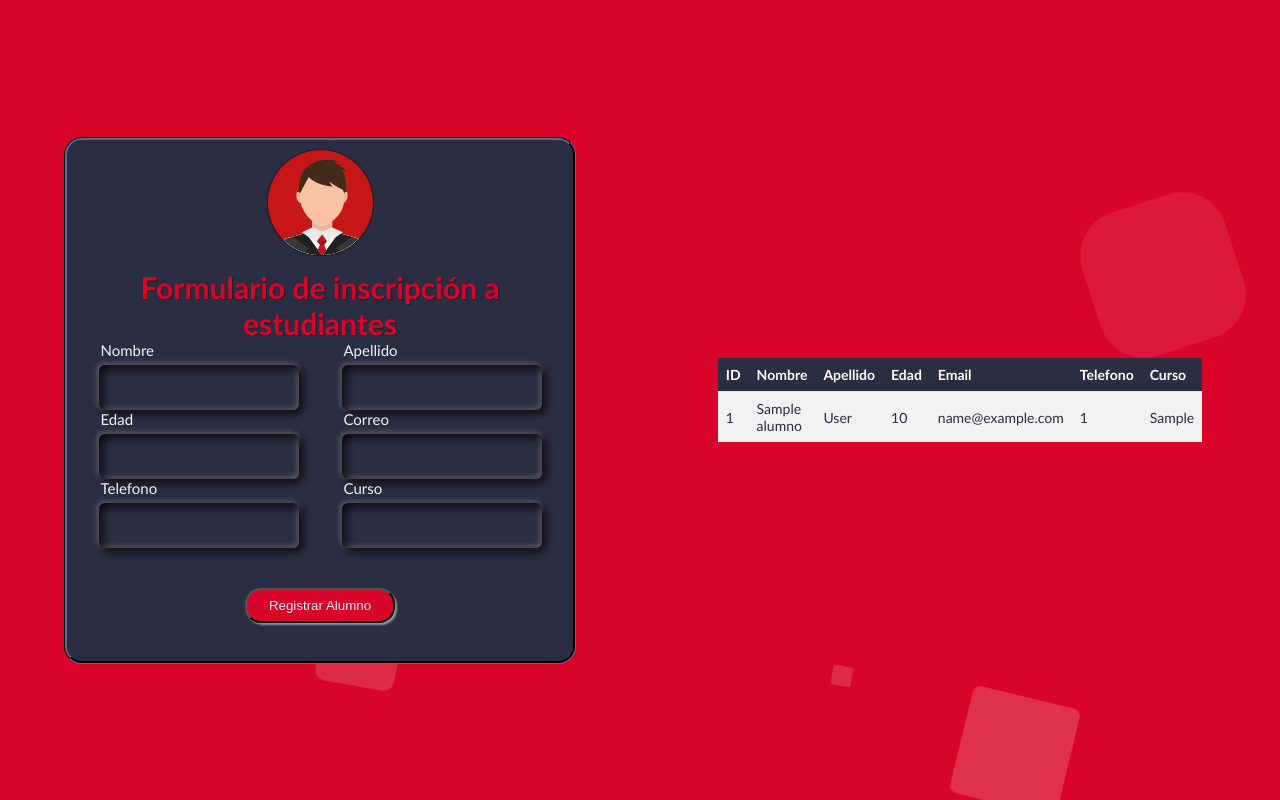
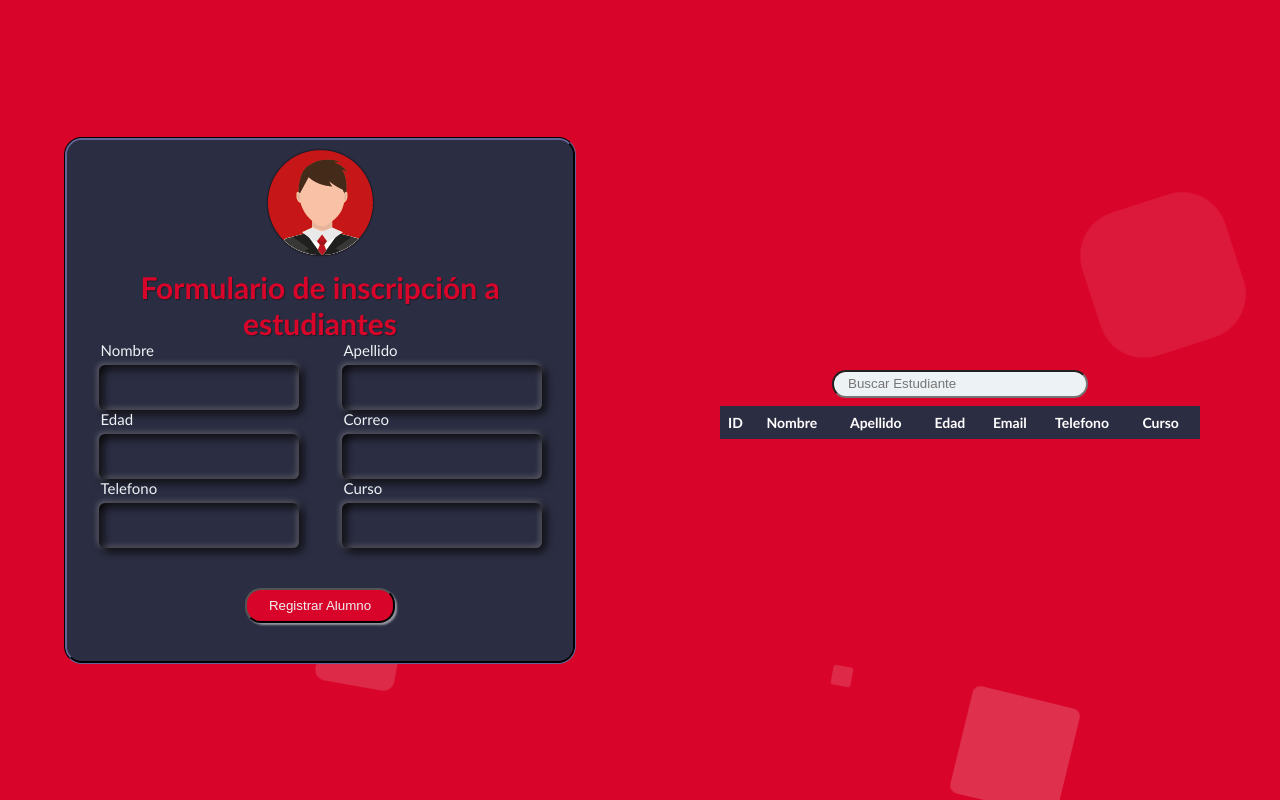
Before and after one commit to nedagosa-cod/EstudiantesPHP, a PHP site: page / in a window 1280 px wide. Run offline with PHP 8.4, Linux system fonts and the light colour scheme; tables that the repository leaves empty hold one stand-in row (values such as "Sample post"); lists and menus that the app fills with data are empty.

Commit message:
fix ajax request

```diff
--- a/index.php
+++ b/index.php
@@ -73,10 +73,24 @@
             </form>
         </section>
         <section class="container__sections">
-            <?php
-                include "./server/conection.php";
-                include "./server/controller_table.php";
-            ?>
+            <form class="container__sections--bxsearch">
+                <input type="text" placeholder="Buscar Estudiante" id="inptSearch">
+            </form>
+            <table class="table" id="tabla">
+                <thead class="thead">
+                    <tr>
+                        <th>ID</th>
+                        <th>Nombre</th>
+                        <th>Apellido</th>
+                        <th>Edad</th>
+                        <th>Email</th>
+                        <th>Telefono</th>
+                        <th>Curso</th>
+                    </tr>
+                <thead/>
+                <tbody id="dataTable">
+                <tbody>
+            </table>
         </section>
     </main>
 </body>
--- a/public/js/update.js
+++ b/public/js/update.js
@@ -1,14 +1,39 @@
-function actualizarTabla(){
-    console.log("inicio update");
+$(inptSearch).keyup(function(e) {
+    let search = $(inptSearch).val();
     $.ajax({
-        url: "../views/dataAlumnos.php",
-        success: function(data){
-            $("#tabla").html(data);
+        url: './public/js/dataSearch.php',
+        type: 'POST',
+        data: { search },
+        success: function(res) {
+            console.log('soy la respuesta' + res);
         }
-    });
-}
+    })
+    // $.ajax({
+    //     url: "./public/js/dataSearch.php",
+    //     method: "POST",
+    //     data: { key1: search}
+    //   }).done(function(response) {
+    //     console.log("Data saved: " + response);
+    //   }).fail(function(jqXHR, textStatus, errorThrown) {
+    //     console.error("Request failedd: " + textStatus + ", " + errorThrown);
+    //   });
+})
 
 
-window.onload = function() {
-    setInterval(actualizarTabla, 4000);
-  };
+
+
+
+// function actualizarTabla(){
+//     console.log("inicio update");
+//     $.ajax({
+//         url: "../views/dataAlumnos.php",
+//         success: function(data){
+//             $("#tabla").html(data);
+//         }
+//     });
+// }
+
+
+// window.onload = function() {
+//     setInterval(actualizarTabla, 4000);
+//   };
--- a/public/styles/style.css
+++ b/public/styles/style.css
@@ -126,8 +126,24 @@ body {
 }
 .container__sections {
   display: flex;
+  flex-wrap: wrap;
   justify-content: center;
   width: 50%;
+}
+.container__sections--bxsearch {
+  width: 100%;
+}
+.container__sections--bxsearch input {
+  background: #edf2f4;
+  width: 40%;
+  height: 28px;
+  margin: 8px auto;
+  padding: 2px 14px;
+  border-radius: 16px;
+  -webkit-border-radius: 16px;
+  -moz-border-radius: 16px;
+  -ms-border-radius: 16px;
+  -o-border-radius: 16px;
 }
 
 .buttons {
--- a/public/styles/style.scss
+++ b/public/styles/style.scss
@@ -132,8 +132,24 @@ body {
     }
     &__sections {
         display: flex;
+        flex-wrap: wrap;
         justify-content: center;
         width: 50%;
+        &--bxsearch {
+            width: 100%;
+            input {
+                background: $w_color;
+                width: 40%;
+                height: 28px;
+                margin: 8px auto;
+                padding: 2px 14px;
+                border-radius: 16px;
+                -webkit-border-radius: 16px;
+                -moz-border-radius: 16px;
+                -ms-border-radius: 16px;
+                -o-border-radius: 16px;
+            }
+        }
     }
 }
 .buttons {
--- a/server/conection.php
+++ b/server/conection.php
@@ -1,5 +1,4 @@
 <?php
-
     $host = "localhost";
     $user = "root";
     $pass = "";
```
Also changed, not shown: public/js/dataSearch.php (added, +27 -0 lines), 1 other file.
